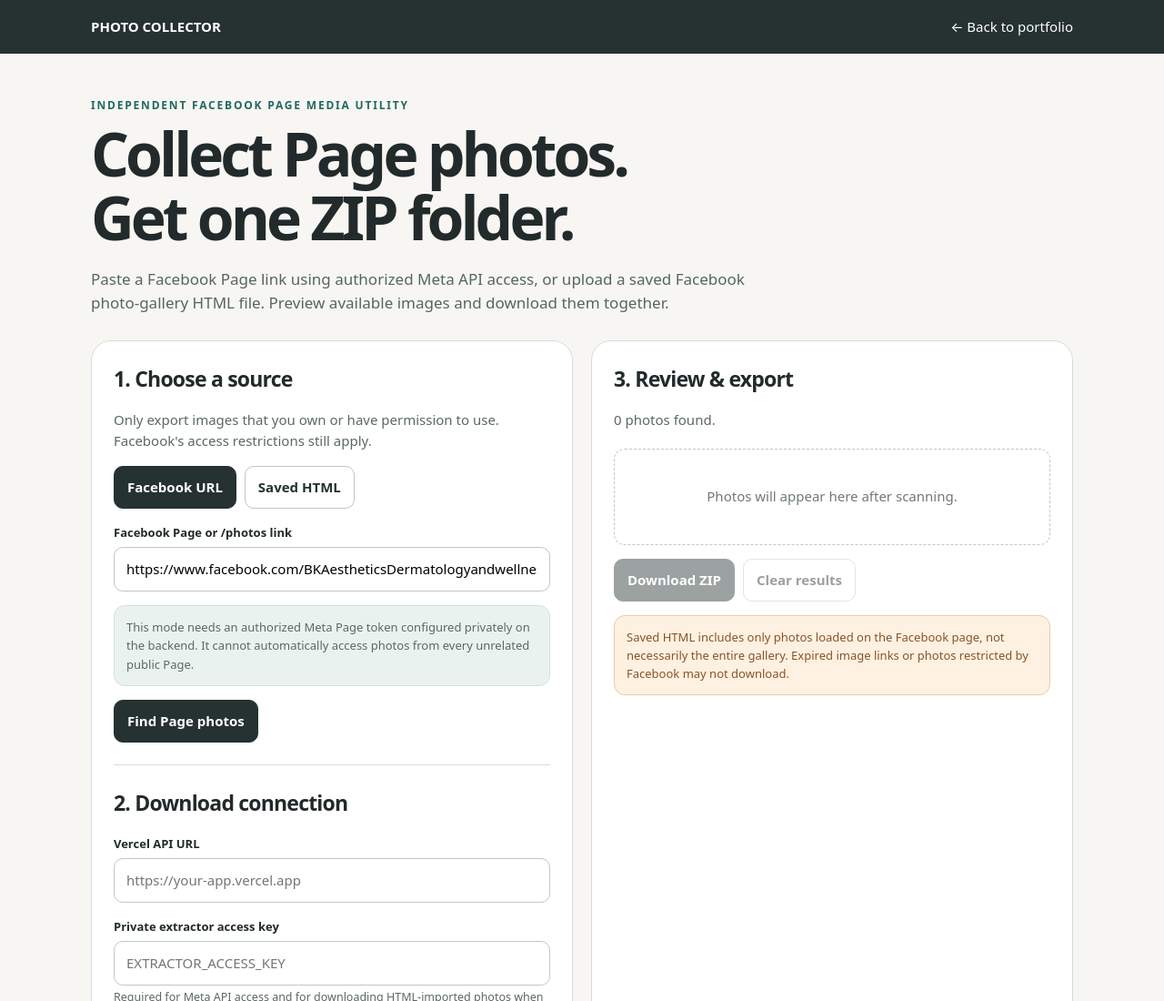
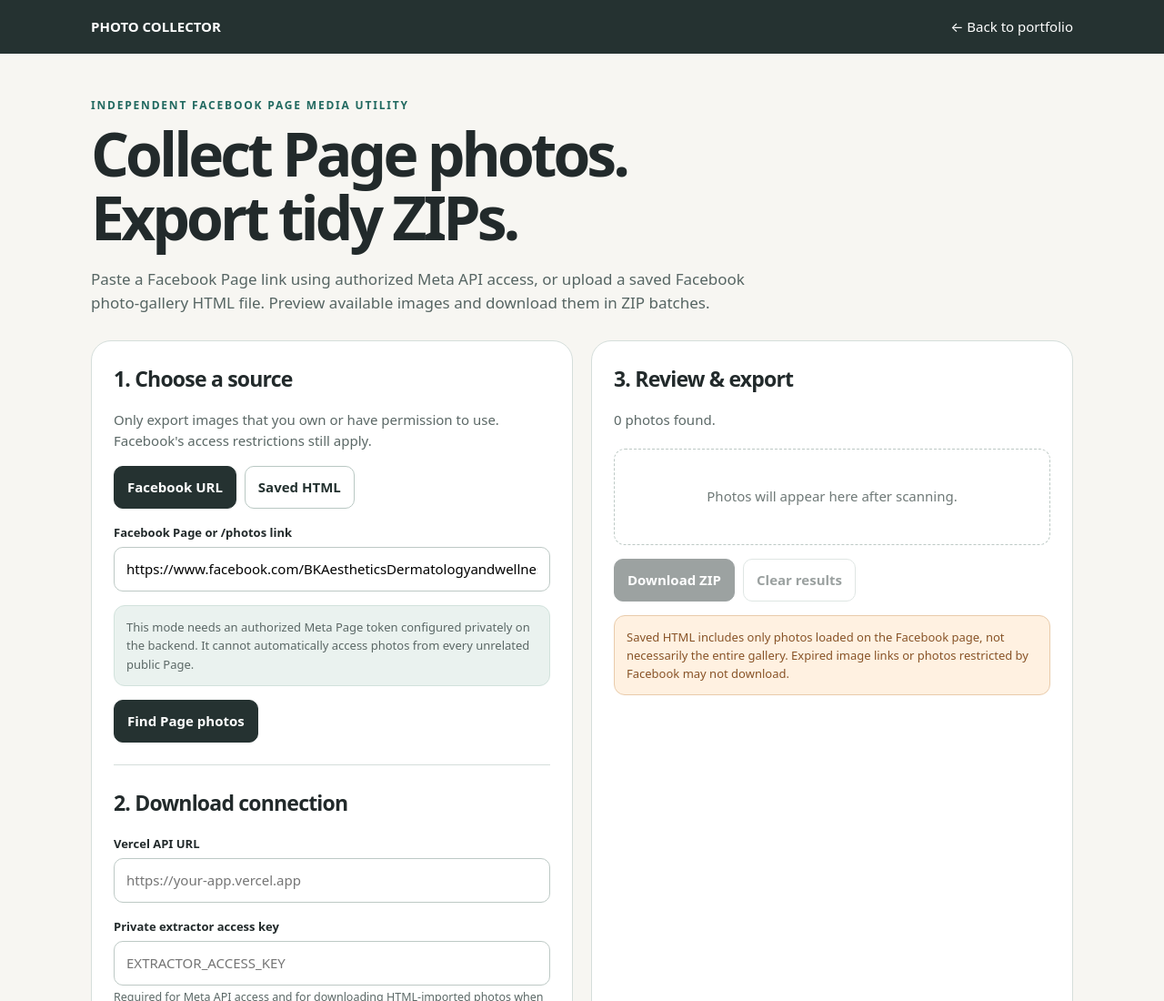
Before and after one commit to zyeleevangelista/zyeleevangelista.github.io, a website: page facebook-photo-extractor/index.html in a window 1280 px wide. Shown: the top 1100 px of the page at 91% size. Drawn offline with Linux system fonts and the light colour scheme.

Commit message:
Clarify that large photo galleries export to multiple ZIP batches

```diff
--- a/facebook-photo-extractor/index.html
+++ b/facebook-photo-extractor/index.html
@@ -31,8 +31,8 @@ footer{margin-top:40px;font-size:12px;color:#6c7774;border-top:1px solid var(--l
 </style></head>
 <body><header><strong>PHOTO COLLECTOR</strong><a href="/">← Back to portfolio</a></header>
 <main><div class="label">Independent Facebook Page media utility</div>
-<h1>Collect Page photos.<br>Get one ZIP folder.</h1>
-<p class="subtitle">Paste a Facebook Page link using authorized Meta API access, or upload a saved Facebook photo-gallery HTML file. Preview available images and download them together.</p>
+<h1>Collect Page photos.<br>Export tidy ZIPs.</h1>
+<p class="subtitle">Paste a Facebook Page link using authorized Meta API access, or upload a saved Facebook photo-gallery HTML file. Preview available images and download them in ZIP batches.</p>
 <div class="layout">
 <section class="card"><h2>1. Choose a source</h2>
 <p>Only export images that you own or have permission to use. Facebook's access restrictions still apply.</p>
```
